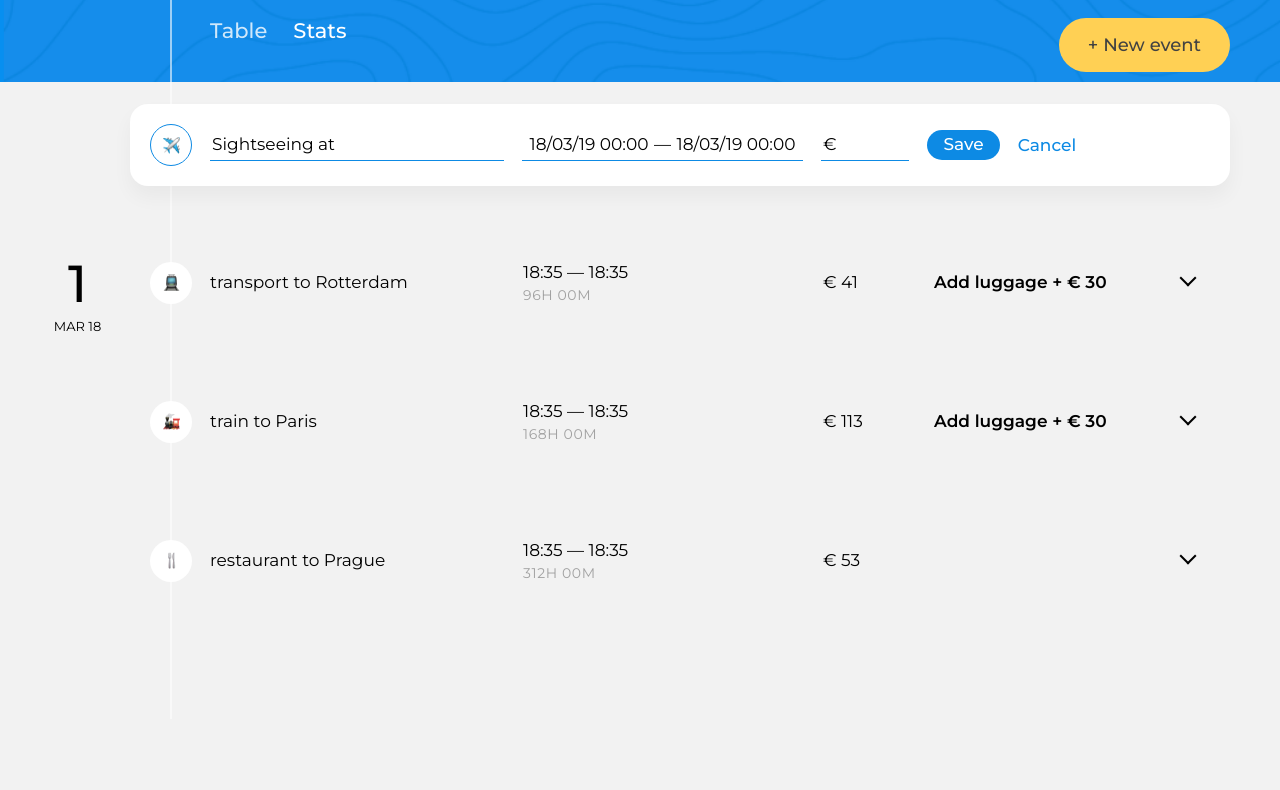
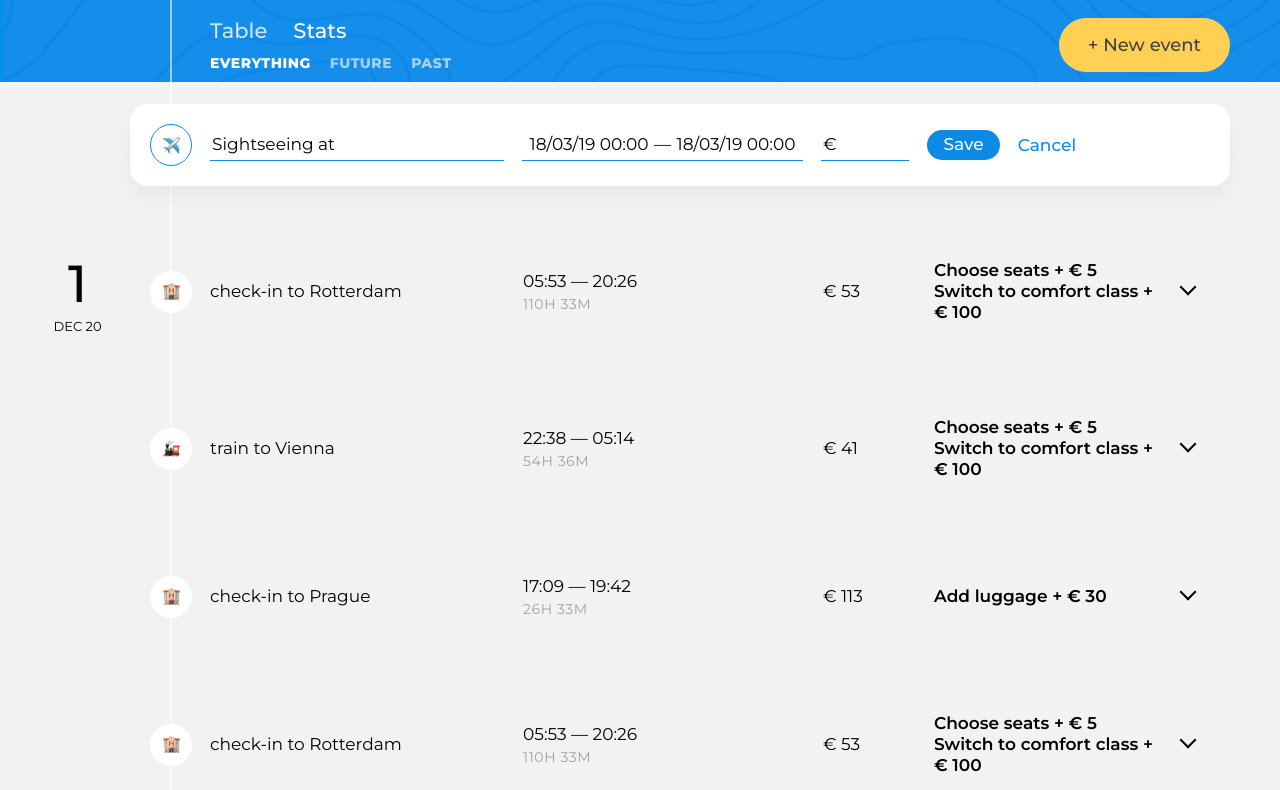
Before and after one commit to aalexceenko/132653-big-trip-10, a website built with webpack: page public/index.html in a window 1280 px wide. Shown: the part 81-871 px from the top of the page. Before the commit the page ends 800 px from the top, so only its background shows below. Built offline with nearby package versions, Linux system fonts and the light colour scheme.

Commit message:
done filter and render events

```diff
--- a/public/index.html
+++ b/public/index.html
@@ -19,9 +19,9 @@
           <section class="trip-main__trip-info  trip-info">
             <!-- Маршрут -->
 
-            <p class="trip-info__cost">
+            <!-- <p class="trip-info__cost">
               Total: &euro;&nbsp;<span class="trip-info__cost-value">0</span>
-            </p>
+            </p> -->
           </section>
 
           <div class="trip-main__trip-controls  trip-controls">
--- a/src/components/card-list.js
+++ b/src/components/card-list.js
@@ -1,7 +1,4 @@
 import {formatTime, formatDuration} from '../utils.js';
-
-
-// const OFFERS_MAX_VIEWING = 3;
 
 
 const createOffersMarkup = (offers) => {
--- /dev/null
+++ b/src/components/day-list.js
@@ -0,0 +1,29 @@
+import {formatDate} from '../utils.js';
+import {MONTHS} from '../const.js';
+
+import {createEventListItemTemplate} from '../components/card-list.js';
+
+const createDayListMarkup = (date, events, uniqueDates) => {
+  return (
+    `<li class="trip-days__item  day">
+      <div class="day__info">
+        <span class="day__counter">${uniqueDates.indexOf(date) + 1}</span>
+        <time class="day__date" datetime="${formatDate(new Date(date))}">${MONTHS[new Date(date).getMonth()]} ${new Date(date).getDate()}</time>
+      </div>
+      <ul class="trip-events__list">
+      ${events.slice(1).filter((event) => event.startDate.getDate() === new Date(date).getDate()).map((event) => createEventListItemTemplate(event)).join(`\n`)}
+      </ul>
+    </li>`
+  );
+};
+
+export const createDayListTemplate = (events) => {
+  const startDates = events.slice(1).map((event) => event.startDate.toDateString());
+  const uniqueDates = Array.from(new Set(startDates)).sort((a, b) => {
+    return new Date(a) - new Date(b);
+  });
+  const days = uniqueDates.map((date) => createDayListMarkup(date, events, uniqueDates)).join(`\n`);
+  return (
+    `${days}`
+  );
+};
--- a/src/components/filter.js
+++ b/src/components/filter.js
@@ -1,20 +1,52 @@
-export const createFilterTemplate = () => (
-  `<form class="trip-filters  trip-filters--hidden" action="#" method="get">
-    <div class="trip-filters__filter">
-      <input id="filter-everything" class="trip-filters__filter-input  visually-hidden" type="radio" name="trip-filter" value="everything" checked>
-      <label class="trip-filters__filter-label" for="filter-everything">Everything</label>
-    </div>
+// export const createFilterTemplate = () => (
+//   `<form class="trip-filters  trip-filters--hidden" action="#" method="get">
+//     <div class="trip-filters__filter">
+//       <input id="filter-everything" class="trip-filters__filter-input  visually-hidden" type="radio" name="trip-filter" value="everything" checked>
+//       <label class="trip-filters__filter-label" for="filter-everything">Everything</label>
+//     </div>
 
-    <div class="trip-filters__filter">
-      <input id="filter-future" class="trip-filters__filter-input  visually-hidden" type="radio" name="trip-filter" value="future">
-      <label class="trip-filters__filter-label" for="filter-future">Future</label>
-    </div>
+//     <div class="trip-filters__filter">
+//       <input id="filter-future" class="trip-filters__filter-input  visually-hidden" type="radio" name="trip-filter" value="future">
+//       <label class="trip-filters__filter-label" for="filter-future">Future</label>
+//     </div>
 
-    <div class="trip-filters__filter">
-      <input id="filter-past" class="trip-filters__filter-input  visually-hidden" type="radio" name="trip-filter" value="past">
-      <label class="trip-filters__filter-label" for="filter-past">Past</label>
-    </div>
+//     <div class="trip-filters__filter">
+//       <input id="filter-past" class="trip-filters__filter-input  visually-hidden" type="radio" name="trip-filter" value="past">
+//       <label class="trip-filters__filter-label" for="filter-past">Past</label>
+//     </div>
 
-    <button class="visually-hidden" type="submit">Accept filter</button>
-  </form>`
-);
+//     <button class="visually-hidden" type="submit">Accept filter</button>
+//   </form>`
+// );
+
+const createFilterMarkup = (filter, isChecked) => {
+  const {title} = filter;
+
+  return (
+    `<div class="trip-filters__filter">
+      <input
+      id="filter-${title}"
+      class="trip-filters__filter-input  visually-hidden"
+      type="radio"
+      name="trip-filter"
+      value="${title}"
+      ${isChecked ? `checked` : ``}>
+      <label
+      class="trip-filters__filter-label"
+      for="filter-${title}">
+        ${title}
+      </label>
+    </div>`
+  );
+};
+
+export const createFilterTemplate = (filters) => {
+  const filtersMarkup = filters.map((it, i) => createFilterMarkup(it, i === 0)).join(`\n`);
+
+  return (
+    `<form class="trip-filters" action="#" method="get">
+      ${filtersMarkup}
+      <button class="visually-hidden" type="submit">Accept filter</button>
+    </form>`
+  );
+};
--- a/src/components/info-trip.js
+++ b/src/components/info-trip.js
@@ -1,7 +1,28 @@
-export const createInfoTripTemplate = () => (
-  `<div class="trip-info__main">
-      <h1 class="trip-info__title">Amsterdam &mdash; Geneva &mdash; Chamonix &mdash; Geneva &mdash; Amsterdam</h1>
+import {MONTHS} from '../const.js';
 
-      <p class="trip-info__dates">Mar 18&nbsp;&mdash;&nbsp;21</p>
-  </div>`
-);
+const getTripCost = (event) => {
+  const {price, offers} = event;
+  const tripCost = offers.map((option) => option.price).reduce((sum, current) => {
+    return sum + current;
+  }, price);
+  return tripCost;
+};
+
+const createInfoTripTemplate = (events) => {
+
+  const totalCost = events.map((event) => getTripCost(event)).reduce((sum, current) => {
+    return sum + current;
+  });
+
+  return (
+    `<div class="trip-info__main">
+      <h1 class="trip-info__title">${events[0].city} &mdash; ... &mdash; ${events[events.length - 1].city}</h1>
+      <p class="trip-info__dates">${MONTHS[events[0].startDate.getMonth()]} ${events[0].startDate.getDate()}&nbsp;&mdash;&nbsp;${events[events.length - 1].endDate.getDate()}</p>
+    </div>
+    <p class="trip-info__cost">
+      Total: &euro;&nbsp;<span class="trip-info__cost-value">${totalCost}</span>
+    </p>`
+  );
+};
+
+export {createInfoTripTemplate};
--- a/src/components/list-container.js
+++ b/src/components/list-container.js
@@ -1,12 +1,5 @@
 export const createListConteinerTemplate = () => (
   `<ul class="trip-days">
-    <li class="trip-days__item  day">
-    <div class="day__info">
-      <span class="day__counter">1</span>
-      <time class="day__date" datetime="2019-03-18">MAR 18</time>
-    </div>
-    <ul class="trip-events__list">
-    </ul>
-    </li>
+
   </ul>`
 );
--- a/src/const.js
+++ b/src/const.js
@@ -1,4 +1,6 @@
 const EVENTS_COUNT = 3;
+
+const MONTHS = [`JAN`, `FEB`, `MAR`, `APR`, `MAY`, `JUN`, `JUL`, `AUG`, `SEP`, `OCT`, `NOV`, `DEC`];
 
 const EVENT_TYPES = {
   transfers: [
@@ -79,4 +81,4 @@ const DESCRIPTIONS = [
 ];
 
 
-export {EVENT_TYPES, CITIES, OFFERS, FILTERS, MENU_ITEMS, DESCRIPTIONS, EVENTS_COUNT};
+export {EVENT_TYPES, MONTHS, CITIES, OFFERS, FILTERS, MENU_ITEMS, DESCRIPTIONS, EVENTS_COUNT};
--- a/src/main.js
+++ b/src/main.js
@@ -3,7 +3,10 @@ import {createEventListItemTemplate} from './components/card-list.js';
 import {createFilterTemplate} from './components/filter.js';
 import {createFormTemplate} from './components/form.js';
 import {createInfoTripTemplate} from './components/info-trip.js';
-import {createListConteinerTemplate} from './components/list-container';
+import {createListConteinerTemplate} from './components/list-container.js';
+import {createDayListTemplate} from './components/day-list.js';
+
+import {generateFilters} from './mock/filter.js';
 import {generateEvents} from './mock/mock.js';
 
 const CARD_COUNT = 3;
@@ -12,29 +15,25 @@ const render = (container, template, place) => {
   container.insertAdjacentHTML(place, template);
 };
 
-
-const siteTripInfoElement = document.querySelector(`.trip-info`);
-
-render(siteTripInfoElement, createInfoTripTemplate(), `afterbegin`);
+const events = generateEvents(CARD_COUNT);
+const filters = generateFilters();
 
 const siteTripConrolsElement = document.querySelector(`.trip-controls`);
 const siteTripConrolsHederElement = siteTripConrolsElement.querySelector(`h2`);
 
 render(siteTripConrolsHederElement, createSiteMenuTemplate(), `afterend`);
-render(siteTripConrolsElement, createFilterTemplate(), `beforeend`);
+render(siteTripConrolsElement, createFilterTemplate(filters), `beforeend`);
 
 const siteMainElement = document.querySelector(`.page-main`);
 const siteTripEventsElement = siteMainElement.querySelector(`.trip-events`);
-
-
 render(siteTripEventsElement, createFormTemplate(), `beforeend`);
 render(siteTripEventsElement, createListConteinerTemplate(), `beforeend`);
 
+const cardsListSection = document.querySelector(`.trip-events`);
+const cardsListElement = cardsListSection.querySelector(`.trip-days`);
+render(cardsListElement, createDayListTemplate(events), `beforeend`);
+
 const cardListElement = siteTripEventsElement.querySelector(`.trip-events__list`);
-
-const events = generateEvents(CARD_COUNT);
-
-
 const eventsMarkup = events.map((event) => {
   return createEventListItemTemplate(event);
 });
@@ -42,3 +41,6 @@ const eventsMarkup = events.map((event) => {
 eventsMarkup.forEach((eventMarkup) => {
   render(cardListElement, eventMarkup, `beforeend`);
 });
+
+const siteTripInfoElement = document.querySelector(`.trip-info`);
+render(siteTripInfoElement, createInfoTripTemplate(events), `afterbegin`);
--- /dev/null
+++ b/src/mock/filter.js
@@ -0,0 +1,11 @@
+import {FILTERS} from '../const.js';
+
+const generateFilters = () => {
+  return FILTERS.map((item) => {
+    return {
+      title: item,
+    };
+  });
+};
+
+export {generateFilters};
--- a/src/mock/mock.js
+++ b/src/mock/mock.js
@@ -1,7 +1,7 @@
 import {EVENT_TYPES, CITIES, OFFERS, DESCRIPTIONS} from '../const.js';
-import {getRandomIntegerNumber, generateRandomArrayItem} from '../utils.js';
+import {getRandomIntegerNumber, getRandomArrayItem} from '../utils.js';
 
-const generateDescriptions = (array) => {
+const generateDescription = (array) => {
   const arrayLength = getRandomIntegerNumber(0, array.length);
 
   return array.slice(0, arrayLength).join(` `);
@@ -21,37 +21,44 @@ const generateOffers = (array) => {
   const result = [];
 
   for (let i = 0; i < resultArrayLength; i++) {
-    result.push(...restArray.slice(getRandomIntegerNumber(0, restArray.length - 1), 1));
+    result.push(getRandomArrayItem(restArray));
   }
 
-  return result;
+  return result.slice(0, 2);
 };
+
 
 const getRandomDate = () => {
   const targetDate = new Date();
   const sign = Math.random() > 0.5 ? 1 : -1;
-  const diffValue = sign * getRandomIntegerNumber(0, 7);
+  const diffDateValue = sign * getRandomIntegerNumber(0, 2);
+  const diffHoursValue = sign * getRandomIntegerNumber(0, 24);
+  const diffMinutesValue = sign * getRandomIntegerNumber(0, 60);
 
-  targetDate.setDate(targetDate.getDate() + diffValue);
+  targetDate.setDate(targetDate.getDate() + diffDateValue);
+  targetDate.setHours(targetDate.getHours() + diffHoursValue);
+  targetDate.setMinutes(targetDate.getMinutes() + diffMinutesValue);
 
   return targetDate;
-
 };
 
 
 const generateEvent = () => {
-  const firstDate = getRandomDate();
-  const secondDate = getRandomDate();
+
+  const firstRandomDate = getRandomDate();
+  const secondRandomDate = getRandomDate();
+  const startDate = (firstRandomDate < secondRandomDate) ? firstRandomDate : secondRandomDate;
+  const endDate = (firstRandomDate > secondRandomDate) ? firstRandomDate : secondRandomDate;
 
 
   return {
-    type: generateRandomArrayItem([...EVENT_TYPES.transfers, ...EVENT_TYPES.activities]),
-    city: generateRandomArrayItem(CITIES),
-    startDate: Math.min(firstDate, secondDate),
-    endDate: Math.max(firstDate, secondDate),
+    type: getRandomArrayItem([...EVENT_TYPES.transfers, ...EVENT_TYPES.activities]),
+    city: getRandomArrayItem(CITIES),
+    startDate,
+    endDate,
     offers: generateOffers(OFFERS),
     price: getRandomIntegerNumber(10, 200),
-    description: generateDescriptions(DESCRIPTIONS),
+    description: generateDescription(DESCRIPTIONS),
     photos: generatePhotos()
   };
 };
--- a/src/utils.js
+++ b/src/utils.js
@@ -2,7 +2,7 @@ const getRandomIntegerNumber = (min, max) => {
   return Math.floor(min + Math.random() * (max - min + 1));
 };
 
-const generateRandomArrayItem = (array) => {
+const getRandomArrayItem = (array) => {
   return array[getRandomIntegerNumber(0, array.length - 1)];
 };
 
@@ -38,4 +38,4 @@ const formatDuration = (time) => {
 
   return `${hours > 0 ? `${hours}H` : ``} ${minutes}M`;
 };
-export {generateRandomArrayItem, getRandomIntegerNumber, formatTime, formatDate, formatDuration};
+export {getRandomArrayItem, getRandomIntegerNumber, formatTime, formatDate, formatDuration};
```
Also changed, not shown: src/components/card.js (added, +58 -0 lines), src/components/site-menu.js (line endings or trailing spaces).
